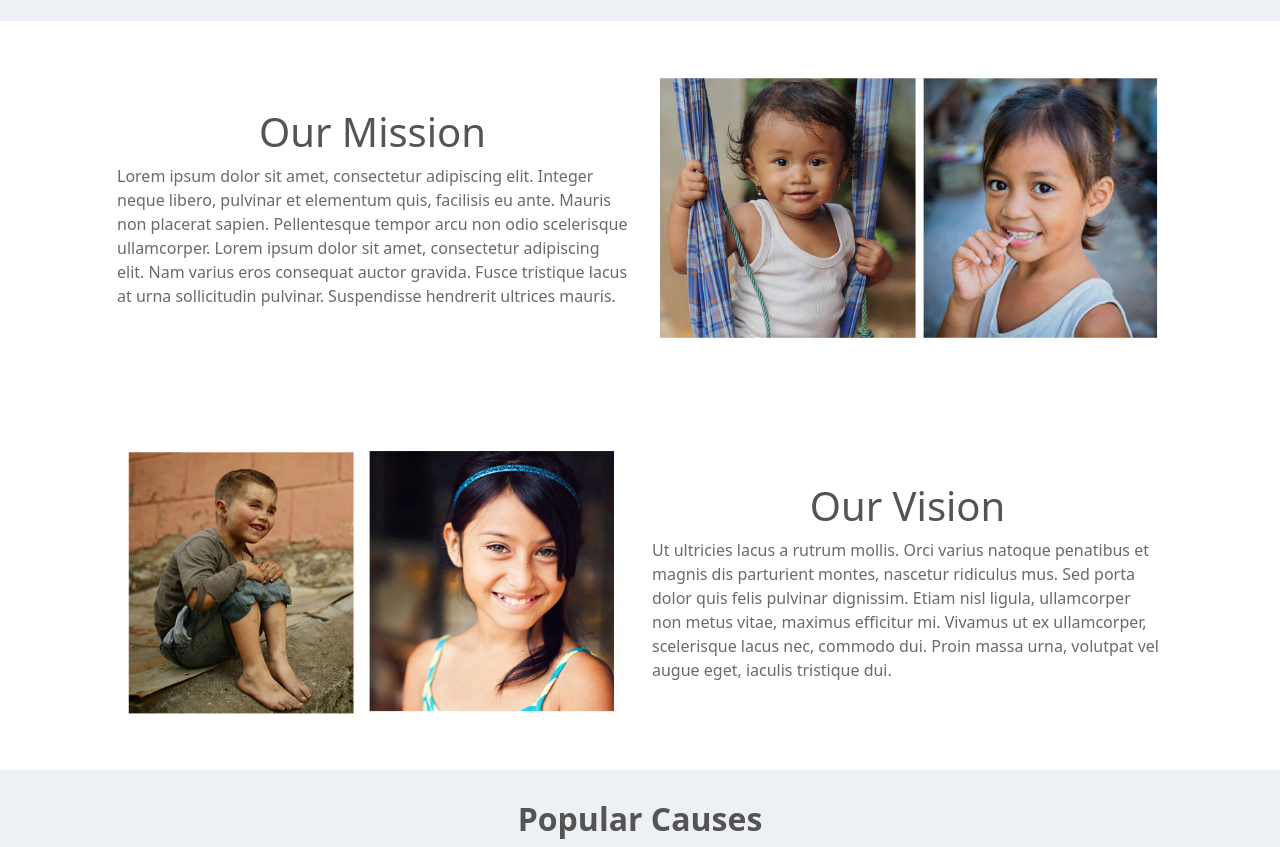
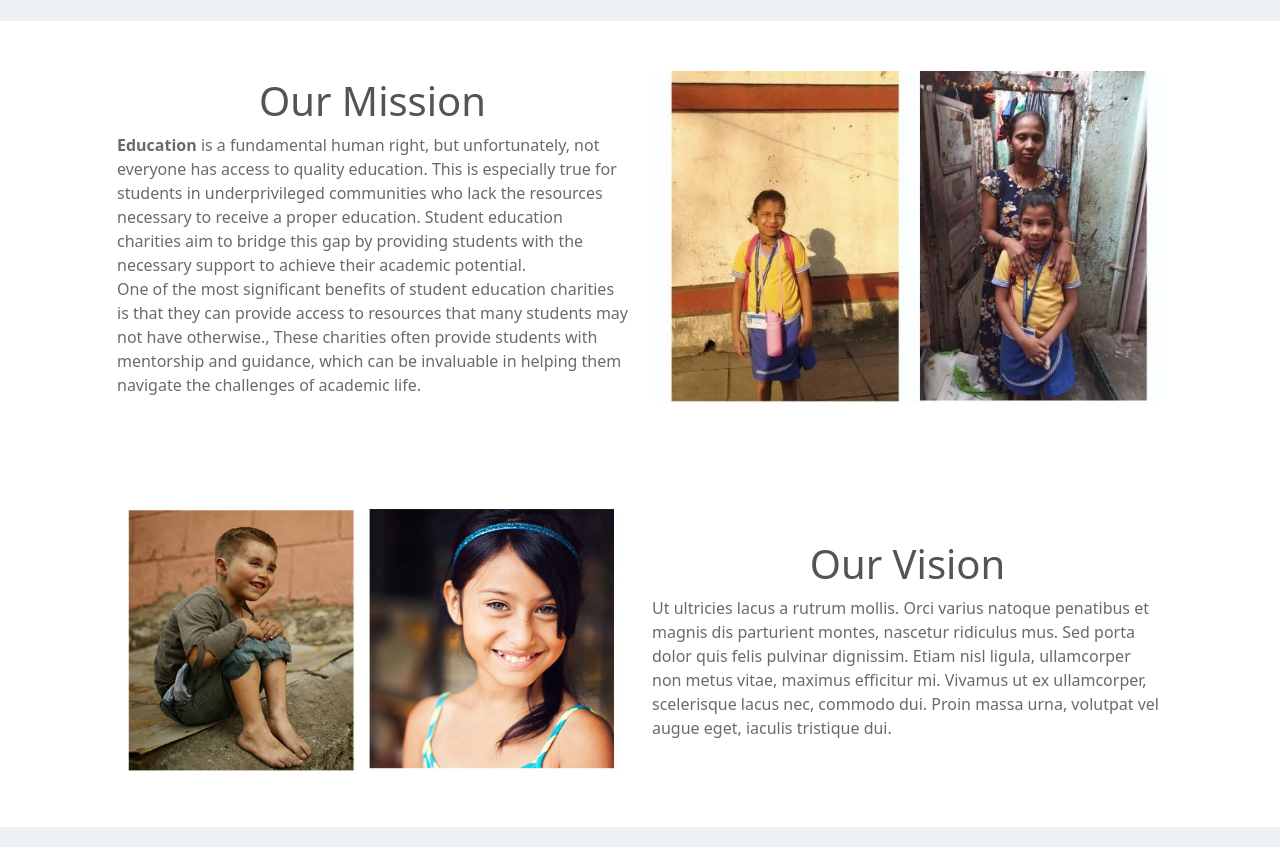
Before and after one commit to mayurkanade44/ghf, a React (Create React App) app: page / in a window 1280 px wide. Shown: the part 1160-2007 px from the top of the page. Built offline with nearby package versions, Linux system fonts and the light colour scheme.

Commit message:
education pics

```diff
--- a/src/components/About.jsx
+++ b/src/components/About.jsx
@@ -1,6 +1,5 @@
-import mission from '../images/misin.jpg'
-import vision from '../images/vision.jpg'
-
+import mission from "../images/education.jpg";
+import vision from "../images/vision.jpg";
 
 const About = () => {
   return (
@@ -55,13 +54,18 @@ const About = () => {
             <div className="col-md-6 mv-det">
               <h1 className="text-center">Our Mission</h1>
               <p>
-                Lorem ipsum dolor sit amet, consectetur adipiscing elit. Integer
-                neque libero, pulvinar et elementum quis, facilisis eu ante.
-                Mauris non placerat sapien. Pellentesque tempor arcu non odio
-                scelerisque ullamcorper. Lorem ipsum dolor sit amet, consectetur
-                adipiscing elit. Nam varius eros consequat auctor gravida. Fusce
-                tristique lacus at urna sollicitudin pulvinar. Suspendisse
-                hendrerit ultrices mauris.
+                <b>Education</b> is a fundamental human right, but
+                unfortunately, not everyone has access to quality education.
+                This is especially true for students in underprivileged
+                communities who lack the resources necessary to receive a proper
+                education. Student education charities aim to bridge this gap by
+                providing students with the necessary support to achieve their
+                academic potential. <br />
+                One of the most significant benefits of student education
+                charities is that they can provide access to resources that many
+                students may not have otherwise., These charities often provide
+                students with mentorship and guidance, which can be invaluable
+                in helping them navigate the challenges of academic life.
               </p>
             </div>
             <div className="col-md-6 mv-img">
```
Also changed, not shown: src/images/education.jpg (added), src/images/misin.jpg (deleted).
